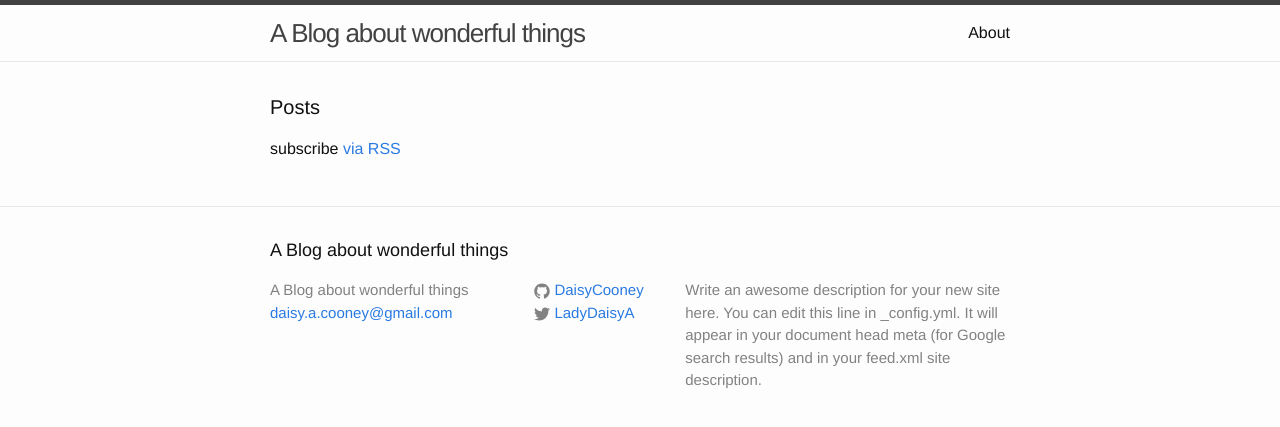
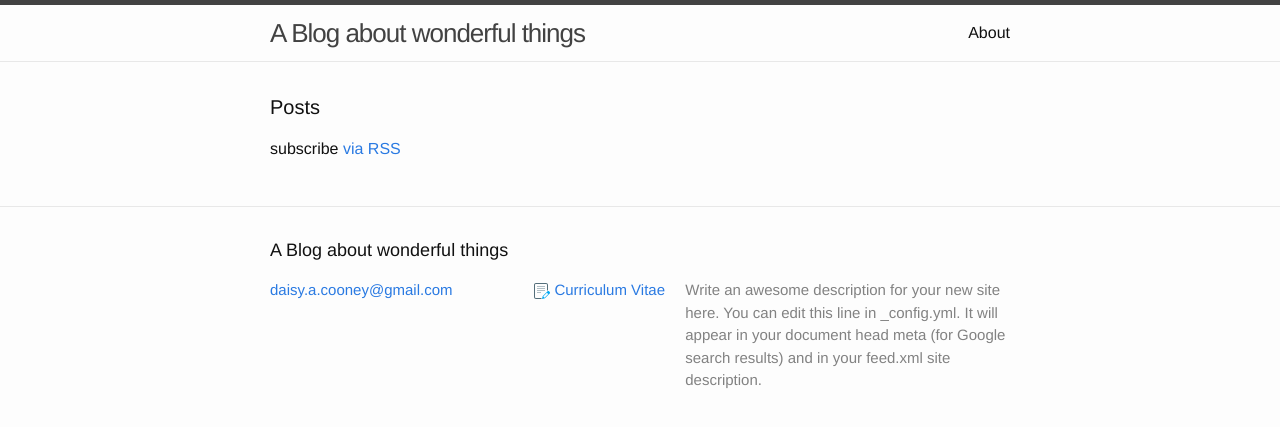
Before and after one commit to DaisyCooney/daisycooney.github.io, a Jekyll site: the page built from index.html, in a window 1280 px wide. Shown: the top 427 px of the page. Built offline with Jekyll 4.4.1, drawn with Linux system fonts in a browser that asks for light colours.

Commit message:
Added CV, removed old content

```diff
--- a/_config.yml
+++ b/_config.yml
@@ -7,8 +7,8 @@ description: > # this means to ignore newlines until "baseurl:"
   Google search results) and in your feed.xml site description.
 baseurl: "" # the subpath of your site, e.g. /blog/
 url: "http://daisycooney.me" # the base hostname & protocol for your site
-twitter_username: LadyDaisyA
-github_username:  DaisyCooney
+# twitter_username: LadyDaisyA
+# github_username:  DaisyCooney
 
 # Build settings
 markdown: kramdown
--- a/_includes/footer.html
+++ b/_includes/footer.html
@@ -7,7 +7,6 @@
     <div class="footer-col-wrapper">
       <div class="footer-col  footer-col-1">
         <ul class="contact-list">
-          <li>{{ site.title }}</li>
           <li><a href="mailto:{{ site.email }}">{{ site.email }}</a></li>
         </ul>
       </div>
@@ -42,6 +41,15 @@
             </a>
           </li>
           {% endif %}
+
+          <li>
+            <a href="/files/CV.pdf">
+              <span class="icon">
+                <img src="/images/cv.svg" height="16" ></img>
+              </span>
+              <span class="username">Curriculum Vitae</span>
+            </a>
+          </li>
         </ul>
       </div>
 
```
Also changed, not shown: images/cv.svg (added), 4 other files.
